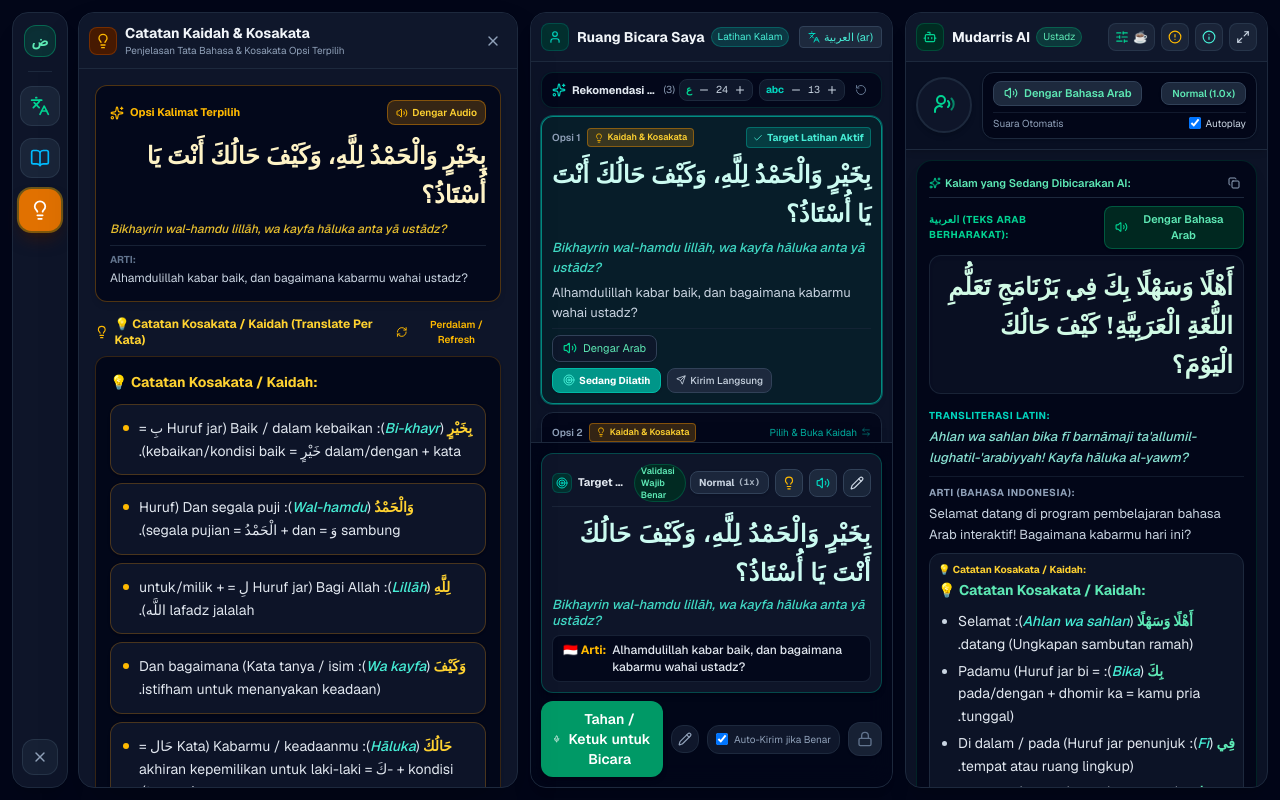
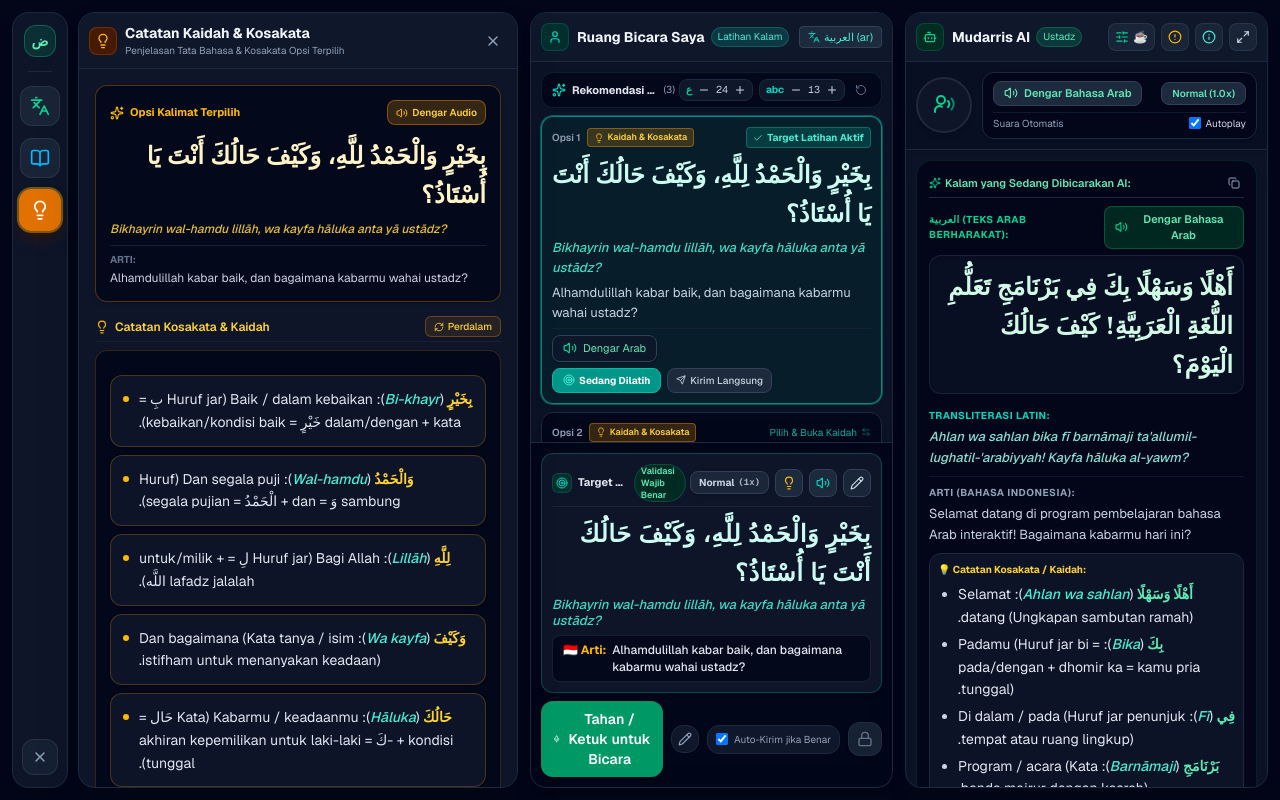
Before and after one commit to r3ndyipb/belajar-bahasa-arab, a Next.js app: page / in a window 1280 px wide. Both pictures are taken after a click on the button 40 px from the left and 210 px from the top of the page. Built offline with nearby package versions, Linux system fonts and the light colour scheme.

Commit message:
fix(ui): buat header catatan kosakata & kaidah lebih kompak tanpa icon emoji ganda

```diff
--- a/src/app/page.tsx
+++ b/src/app/page.tsx
@@ -620,9 +620,7 @@ const DEFAULT_RECOMMENDATIONS: RecommendationOption[] = [
     arabic: "بِخَيْرٍ وَالْحَمْدُ لِلَّهِ، وَكَيْفَ حَالُكَ أَنْتَ يَا أُسْتَاذُ؟",
     latin: "Bikhayrin wal-hamdu lillāh, wa kayfa hāluka anta yā ustādz?",
     translation: "Alhamdulillah kabar baik, dan bagaimana kabarmu wahai ustadz?",
-    notes: `💡 **Catatan Kosakata / Kaidah:**
-
-- **بِخَيْرٍ** (*Bi-khayr*): Baik / dalam kebaikan (Huruf jar بِ = dalam/dengan + kata خَيْرٍ = kebaikan/kondisi baik).
+    notes: `- **بِخَيْرٍ** (*Bi-khayr*): Baik / dalam kebaikan (Huruf jar بِ = dalam/dengan + kata خَيْرٍ = kebaikan/kondisi baik).
 - **وَالْحَمْدُ** (*Wal-hamdu*): Dan segala puji (Huruf sambung وَ = dan + الْحَمْدُ = segala pujian).
 - **لِلَّهِ** (*Lillāh*): Bagi Allah (Huruf jar لِ = untuk/milik + lafadz jalalah اللَّه).
 - **وَكَيْفَ** (*Wa kayfa*): Dan bagaimana (Kata tanya / isim istifham untuk menanyakan keadaan).
@@ -637,9 +635,7 @@ const DEFAULT_RECOMMENDATIONS: RecommendationOption[] = [
     arabic: "أَهْلًا بِكَ، أُرِيدُ أَنْ أَتَعَلَّمَ الْمُحَادَثَةَ الْعَرَبِيَّةَ الْيَوْمَ.",
     latin: "Ahlan bik, urīdu an ata'allamal-muhādatsatal-'arabiyyata al-yawm.",
     translation: "Selamat datang, saya ingin belajar percakapan bahasa Arab hari ini.",
-    notes: `💡 **Catatan Kosakata / Kaidah:**
-
-- **أَهْلًا بِكَ** (*Ahlan bika*): Selamat datang padamu (Ungkapan keramahan menyambut lawan bicara pria).
+    notes: `- **أَهْلًا بِكَ** (*Ahlan bika*): Selamat datang padamu (Ungkapan keramahan menyambut lawan bicara pria).
 - **أُرِيدُ** (*Urīdu*): Saya ingin (Kata kerja masa kini / fi'il mudhari' untuk subjek saya/أَنَا).
 - **أَنْ** (*An*): Untuk / agar (Huruf penjelas maksud / amil nashab yang menashabkan fi'il berikutnya).
 - **أَتَعَلَّمَ** (*Ata'allama*): Saya belajar (Fi'il mudhari' berharakat akhir fathah karena dipengaruhi huruf أَنْ).
@@ -653,9 +649,7 @@ const DEFAULT_RECOMMENDATIONS: RecommendationOption[] = [
     arabic: "عَلَيْكُمُ السَّلَامُ وَرَحْمَةُ اللَّهِ، أَنَا مُسْتَعِدٌّ لِلتَّدْرِيبِ!",
     latin: "'Alaikumus-salāmu wa rahmatullāh, anā musta'iddun lit-tadrīb!",
     translation: "Wa'alaikumussalam warahmatullah, saya siap untuk latihan!",
-    notes: `💡 **Catatan Kosakata / Kaidah:**
-
-- **عَلَيْكُمُ** (*'Alaikum*): Atas kalian / padamu (Huruf عَلَى = atas + -كُمْ = kalian/kamu jamak penghormatan).
+    notes: `- **عَلَيْكُمُ** (*'Alaikum*): Atas kalian / padamu (Huruf عَلَى = atas + -كُمْ = kalian/kamu jamak penghormatan).
 - **السَّلَامُ** (*As-salāmu*): Keselamatan / damai (Kata benda utama / mubtada muakhkhar berharakat dhammah).
 - **وَرَحْمَةُ** (*Wa rahmatu*): Dan rahmat / kasih sayang (Huruf sambung وَ = dan + kata رَحْمَة).
 - **اللَّهِ** (*Allāh*): Allah (Kata pemilik / mudhaf ilaih berharakat kasrah).
@@ -674,9 +668,7 @@ const INITIAL_AI_SPEECH: ParsedAiSpeech = {
     "Ahlan wa sahlan bika fī barnāmaji ta'allumil-lughatil-'arabiyyah! Kayfa hāluka al-yawm?",
   translation:
     "Selamat datang di program pembelajaran bahasa Arab interaktif! Bagaimana kabarmu hari ini?",
-  notes: `💡 **Catatan Kosakata / Kaidah:**
-
-- **أَهْلًا وَسَهْلًا** (*Ahlan wa sahlan*): Selamat datang (Ungkapan sambutan ramah).
+  notes: `- **أَهْلًا وَسَهْلًا** (*Ahlan wa sahlan*): Selamat datang (Ungkapan sambutan ramah).
 - **بِكَ** (*Bika*): Padamu (Huruf jar bi = pada/dengan + dhomir ka = kamu pria tunggal).
 - **فِي** (*Fī*): Di dalam / pada (Huruf jar penunjuk tempat atau ruang lingkup).
 - **بَرْنَامَجِ** (*Barnāmaji*): Program / acara (Kata benda majrur dengan kasrah).
@@ -798,10 +790,7 @@ Kalimat Arab: "${option.arabic}"
 Latin: "${option.latin}"
 Arti: "${option.translation}"
 
-WAJIB IKUTI FORMAT PERSIS SEPERTI CONTOH DI BAWAH INI:
-Uraikan kata per kata secara berurutan dengan transliterasi, terjemahan arti kata per kata, dan penjelasan tata bahasa/morfologinya, lalu diakhiri Fokus Tata Bahasa:
-
-💡 **Catatan Kosakata / Kaidah:**
+WAJIB IKUTI FORMAT PERSIS SEPERTI CONTOH DI BAWAH INI (LANGSUNG LIST KATA, JANGAN TULIS ULANG JUDUL):
 • **[Kata Arab 1]** (*[Latin 1]*): [Arti kata per kata] ([Penjelasan tata bahasa/morfologi]).
 • **[Kata Arab 2]** (*[Latin 2]*): [Arti kata per kata] ([Penjelasan tata bahasa/morfologi]).
 • **[Kata Arab 3]** (*[Latin 3]*): [Arti kata per kata] ([Penjelasan tata bahasa/morfologi]).
@@ -1120,9 +1109,6 @@ Uraikan kata per kata secara berurutan dengan transliterasi, terjemahan arti kat
           const rawLt = lt ? lt[1].replace(/[*_#`~]/g, "").trim() : "";
           const rawTr = tr ? tr[1].replace(/[*_#`~"']/g, "").trim() : "";
           let rawKd = kd ? kd[1].trim() : "";
-          if (rawKd && !rawKd.includes("Catatan Kosakata")) {
-            rawKd = `💡 **Catatan Kosakata / Kaidah:**\n${rawKd}`;
-          }
 
           // Jika kalimat Arab mengandung alternatif gabungan ("atau", "أو", "/"), pisahkan menjadi opsi bersih tersendiri
           if (/\s+(?:atau|\u0623\u0648)\s+|\s+[/|]\s+/i.test(rawAr)) {
@@ -2422,20 +2408,20 @@ Uraikan kata per kata secara berurutan dengan transliterasi, terjemahan arti kat
 
                   {/* Section: Penjelasan Kaidah & Kosakata */}
                   <div className="space-y-2">
-                    <div className="flex items-center justify-between">
-                      <h4 className="text-xs font-bold text-amber-300 flex items-center gap-1.5">
-                        <Lightbulb className="w-3.5 h-3.5 text-amber-400" />
-                        <span>💡 Catatan Kosakata / Kaidah (Translate Per Kata)</span>
+                    <div className="flex items-center justify-between gap-2 pb-1 border-b border-slate-800/60">
+                      <h4 className="text-xs font-semibold text-amber-300 flex items-center gap-1.5 min-w-0">
+                        <Lightbulb className="w-3.5 h-3.5 text-amber-400 shrink-0" />
+                        <span className="truncate">Catatan Kosakata & Kaidah</span>
                       </h4>
                       <button
                         type="button"
                         onClick={() => handleExplainOptionWithAi(selectedOptionNotes)}
                         disabled={isExplainingOption}
-                        className="text-[10px] text-amber-400 hover:text-amber-300 flex items-center gap-1 font-semibold disabled:opacity-50 transition-colors"
-                        title="Minta AI membedah lebih mendalam"
+                        className="px-2 py-0.5 rounded-md bg-amber-500/10 hover:bg-amber-500/20 text-[10px] text-amber-300 hover:text-amber-200 border border-amber-500/30 flex items-center gap-1 font-medium disabled:opacity-50 transition-colors shrink-0"
+                        title="Perdalam / Refresh pembedahan kaidah kata per kata"
                       >
-                        <RefreshCw className={`w-3 h-3 ${isExplainingOption ? "animate-spin" : ""}`} />
-                        <span>{isExplainingOption ? "Menganalisis..." : "Perdalam / Refresh"}</span>
+                        <RefreshCw className={`w-2.5 h-2.5 ${isExplainingOption ? "animate-spin" : ""}`} />
+                        <span>{isExplainingOption ? "Memuat..." : "Perdalam"}</span>
                       </button>
                     </div>
 
@@ -2446,7 +2432,12 @@ Uraikan kata per kata secara berurutan dengan transliterasi, terjemahan arti kat
                       </div>
                     ) : selectedOptionNotes.notes ? (
                       <div className="p-3.5 rounded-xl bg-slate-950/90 border border-amber-500/20 text-xs text-slate-200 leading-relaxed shadow-sm">
-                        <FormattedMessage content={selectedOptionNotes.notes} theme="amber" />
+                        <FormattedMessage
+                          content={selectedOptionNotes.notes
+                            .replace(/^[ \t]*(?:💡|📖)?\s*\*?\*?Catatan Kosakata\s*[/&]\s*Kaidah:?\*?\*?[ \t]*\n*/i, "")
+                            .trim()}
+                          theme="amber"
+                        />
                       </div>
                     ) : (
                       <div className="p-4 rounded-xl bg-slate-950/60 border border-slate-800 text-center space-y-2.5">
```
